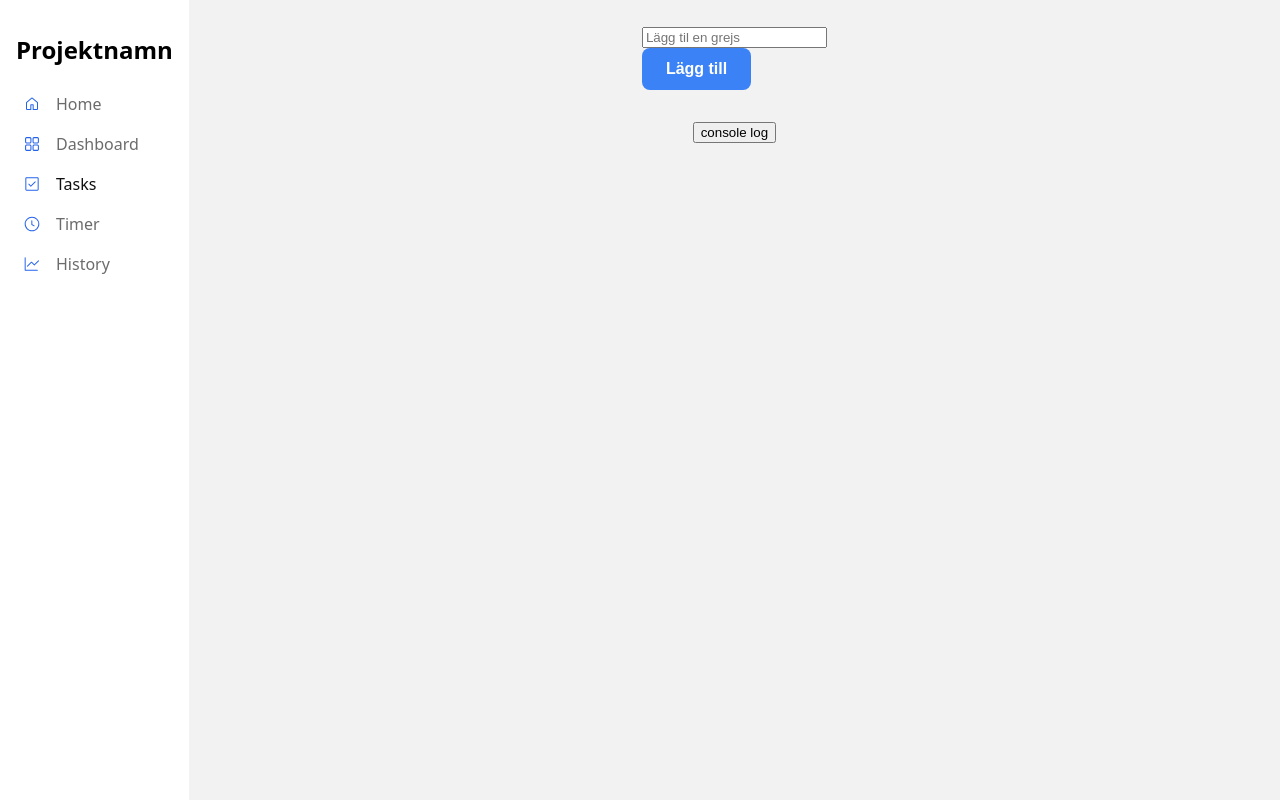
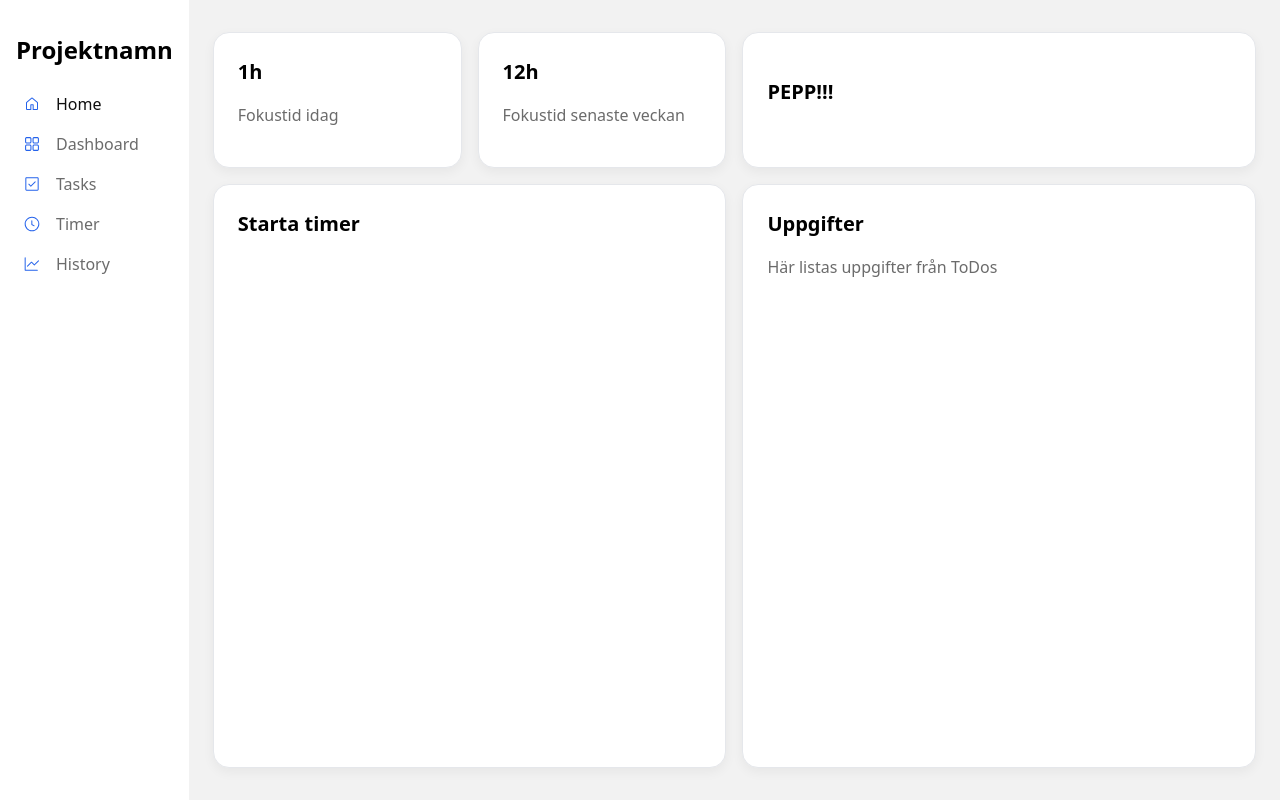
Before and after one commit to vczarnotta/kottekliv-productivity-app, a React (Vite) app: page / in a window 1280 px wide. Built offline with nearby package versions, Linux system fonts and the light colour scheme.

Commit message:
reset app.jsx to start on Home

```diff
--- a/src/App.jsx
+++ b/src/App.jsx
@@ -17,7 +17,7 @@ const pages = {
 }
 
 function App() {
-  const [ activePage, setActivePage ] = useState("Tasks")
+  const [ activePage, setActivePage ] = useState("Home")
 
   return(
     <div className='body-container'>
```
